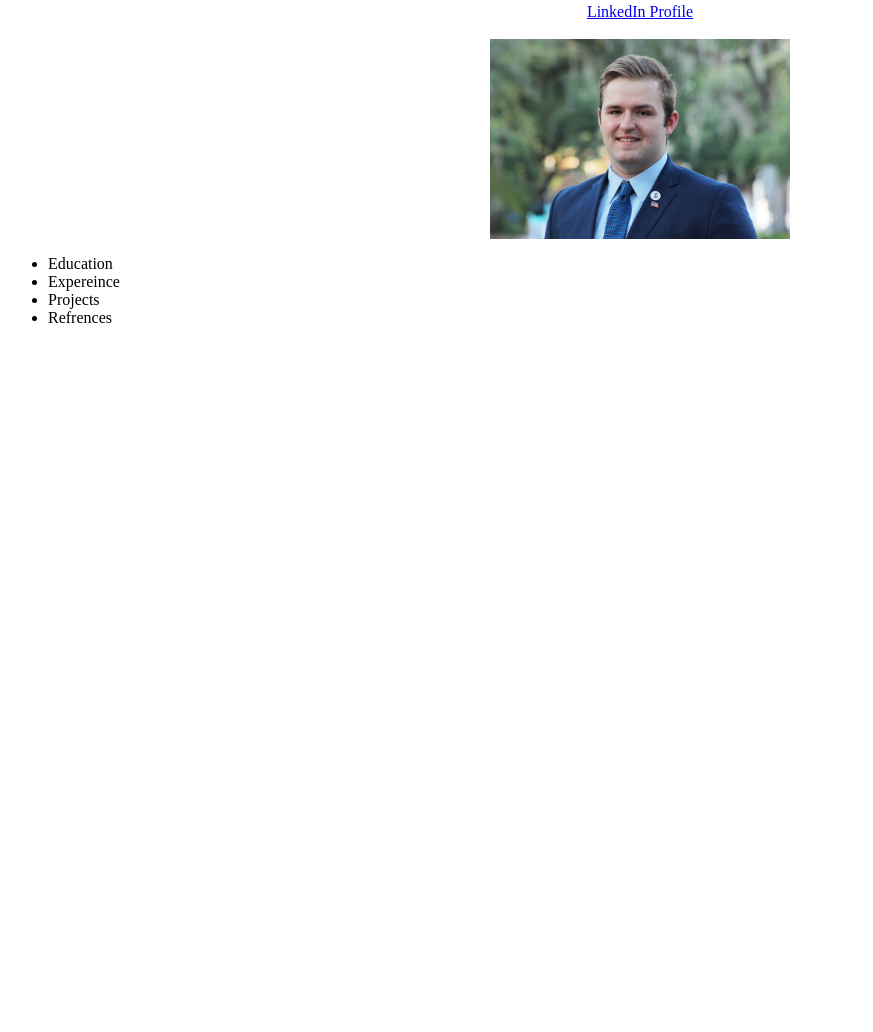
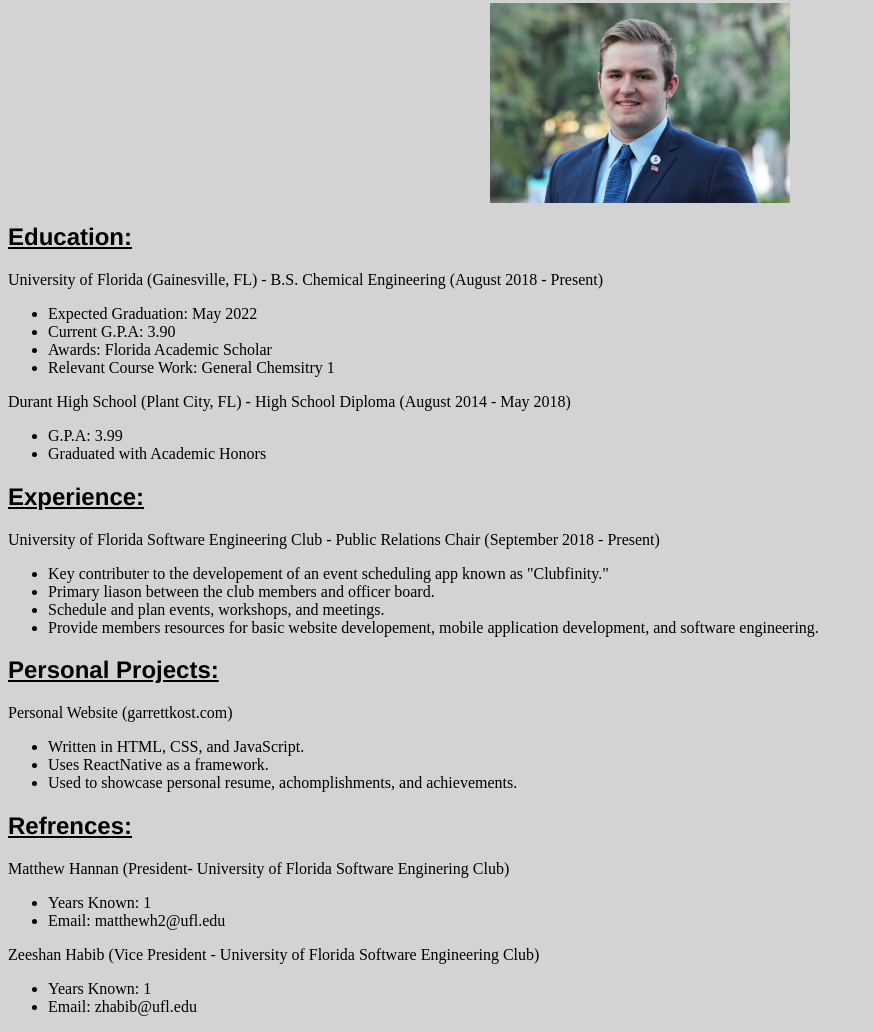
Before and after one commit to garrettkost/personal-website, a plain HTML site: page index.html in a window 1280 px wide. Shown: the part 149-1181 px from the top of the page, without its empty margins (0-873 px from the left). Before the commit the page ends 800 px from the top, so only its background shows below. Drawn offline with Linux system fonts and the light colour scheme.

Commit message:
Update index.html
Completes the education, experiences, personal projects, and refrences sections.

```diff
--- a/index.html
+++ b/index.html
@@ -4,15 +4,24 @@
 
 <head>
 	<title> Garrett Kost </title>
+
+	<style>
+		h1 {background-color: orange; color: blue;
+			font-family: helvetica}
+		body {background-color: lightgray}
+		h2 {font-family: helvetica; text-decoration: underline;}
+
+
+
+	</style>
+
 </head>
 
 <body>
 	<!-- start of the webpage-->
-	<h1> <center>Garrett Owen Kost</center> </h1>
+	<h1 id="name"> <center>Garrett Owen Kost</center> </h1>
 	<p1> <center>Phone: (813) 365-8530</center> </p1>
-	<br>
 	<p1> <center>Email: gkost@ufl.edu</center> </p1>
-	<br>
 
 		<a
 		 	href="https://www.linkedin.com/in/garrettkost?lipi=urn%3Ali%3Apage%3Ad_flagship3_profile_view_base_contact_details%3BrhU4XhFsRt6gvpk%2F2dNeFw%3D%3D" >
@@ -26,12 +35,49 @@
 			style="display: block; margin-left: auto; margin-right: auto;"
 			width="300" height=200 />
 
-	<ul>
-		<li> Education </li>
-		<li> Expereince </li>
-		<li> Projects </li>
-		<li> Refrences </li>
-	</ul>
+	<h2>Education:</h2>
+		<p2> University of Florida (Gainesville, FL) - B.S. Chemical Engineering (August 2018 - Present)</p2>
+			<ul>
+				<li>Expected Graduation: May 2022</li>
+				<li>Current G.P.A: 3.90</li>
+				<li>Awards: Florida Academic Scholar</li>
+				<li>Relevant Course Work: General Chemsitry 1</li>
+			</ul>
+		<p2> Durant High School (Plant City, FL) - High School Diploma (August 2014 - May 2018)</p2>
+			<ul>
+				<li>G.P.A: 3.99</li>
+				<li> Graduated with Academic Honors</li>
+			</ul>
+
+
+	<h2>Experience:</h2>
+		<p2> University of Florida Software Engineering Club - Public Relations Chair (September 2018 - Present) </p2>
+
+		<ul>
+			<li>Key contributer to the developement of an event scheduling app known as "Clubfinity."</li>
+			<li> Primary liason between the club members and officer board. </li>
+			<li> Schedule and plan events, workshops, and meetings.</li>
+			<li> Provide members resources for basic website developement, mobile application development, and software engineering.</li>
+		</ul>
+	<h2>Personal Projects:</h2>
+		<p2> Personal Website (garrettkost.com) </p2>
+		<ul>
+			<li>Written in HTML, CSS, and JavaScript.</li>
+			<li>Uses ReactNative as a framework.</li>
+			<li>Used to showcase personal resume, achomplishments, and achievements. </li>
+		</ul>
+	<h2>Refrences:</h2>
+		<p2> Matthew Hannan (President- University of Florida Software Enginering Club) </p2>
+		<ul>
+			<li>Years Known: 1</li>
+			<li>Email: matthewh2@ufl.edu</li>
+		</ul>
+		<p2> Zeeshan Habib (Vice President - University of Florida Software Engineering Club)
+			<ul>
+				<li>Years Known: 1</li>
+				<li>Email: zhabib@ufl.edu</li>
+			</ul>
+
 </body>
 
 
```
